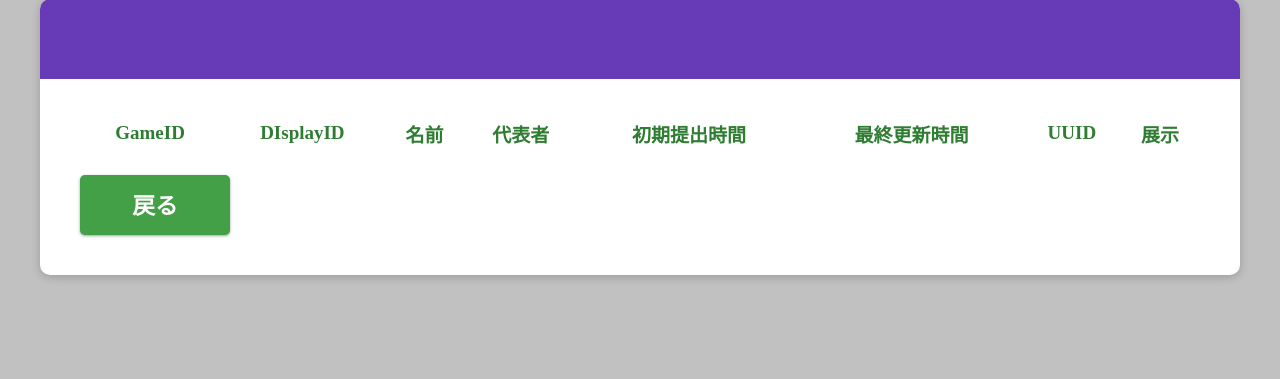
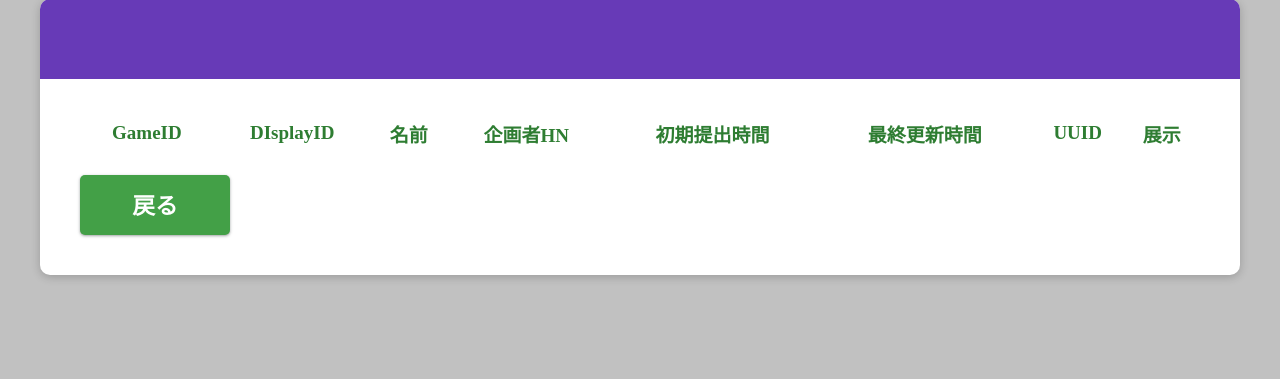
Before and after one commit to su-u/SofmeGameRegister-, a Django app: template SofmeGameRegister/gameregister/templates/gameregister/admin-index.html in a window 1280 px wide. Shown: the part 118-497 px from the top of the page. Run offline with Django 3.2, Linux system fonts and the light colour scheme; the template is opened without the code that fills it, so the values that code supplies are empty.

Commit message:
企画者HNに統一

```diff
--- a/SofmeGameRegister/gameregister/forms.py
+++ b/SofmeGameRegister/gameregister/forms.py
@@ -10,7 +10,7 @@ class GameInfoForm(forms.ModelForm):
 
         widgets = {
             "name": forms.TextInput(attrs={"placeholder":"ゲーム名"}),
-            "representative": forms.TextInput(attrs={"placeholder":"企画者"}),
+            "representative": forms.TextInput(attrs={"placeholder":"企画者HN"}),
             "launcher_description": forms.TextInput(attrs={"placeholder":"ランチャー用説明文","row":"2"}),
             "signbord_description": forms.TextInput(attrs={"placeholder":"プロジェクト看板用説明文","row":"2"}),
             "game_id": forms.TextInput(attrs={"placeholder":"GameID","type":"number"}),
@@ -28,7 +28,7 @@ class GameInfoFormEdit(forms.ModelForm):
 
         widgets = {
             "name": forms.TextInput(attrs={"placeholder":"ゲーム名"}),
-            "representative": forms.TextInput(attrs={"placeholder":"企画者"}),
+            "representative": forms.TextInput(attrs={"placeholder":"企画者HN"}),
             "launcher_description": forms.TextInput(attrs={"placeholder":"ランチャー用説明文","row":"2"}),
             "signbord_description": forms.TextInput(attrs={"placeholder":"プロジェクト看板用説明文","row":"2"}),
             "game_id": forms.TextInput(attrs={"placeholder":"GameID","type":"number", "readonly":"readonly"}),
--- a/SofmeGameRegister/gameregister/models.py
+++ b/SofmeGameRegister/gameregister/models.py
@@ -83,7 +83,7 @@ class GameInfo(models.Model):
     game_id = IntegerRangeField("GameID", default = 1, primary_key = True, help_text='1~500', min_value=1, max_value=500)
     display_id = IntegerRangeField("displayID", default = 1, help_text='1~500', min_value=1, max_value=500, blank = True, null = True)
     name = models.CharField("名前", max_length = 100, help_text = '100文字以下')
-    representative = models.CharField("企画者", max_length = 100, help_text = "100文字以下")
+    representative = models.CharField("企画者HN", max_length = 100, help_text = "100文字以下")
     launcher_description = models.TextField("ランチャー用説明文", help_text = "100~160文字", validators=[MinLengthValidator(100)], max_length=160)
     signbord_description = models.TextField("プロジェクト看板用説明文", help_text = "20~80文字", validators=[MinLengthValidator(20)], max_length=80)
 
--- a/SofmeGameRegister/gameregister/templates/gameregister/admin-index.html
+++ b/SofmeGameRegister/gameregister/templates/gameregister/admin-index.html
@@ -13,7 +13,7 @@
                             <th>GameID</th>
                             <th>DIsplayID</th>
                             <th>名前</th>
-                            <th>代表者</th>
+                            <th>企画者HN</th>
                             <th>初期提出時間</th>
                             <th>最終更新時間</th>
 
--- a/SofmeGameRegister/gameregister/templates/gameregister/lp.html
+++ b/SofmeGameRegister/gameregister/templates/gameregister/lp.html
@@ -14,7 +14,7 @@
                 <h2>提出物について</h2>
                 <ul>
                     <li>ゲームタイトル</li>
-                    <li>企画者名</li>
+                    <li>企画者HN</li>
                     <li>GameID</li>
                     <li>ランチャー用説明文(100~160文字)</li>
                     <li>プロジェクト看板用説明文(20~80文字)</li>
```
